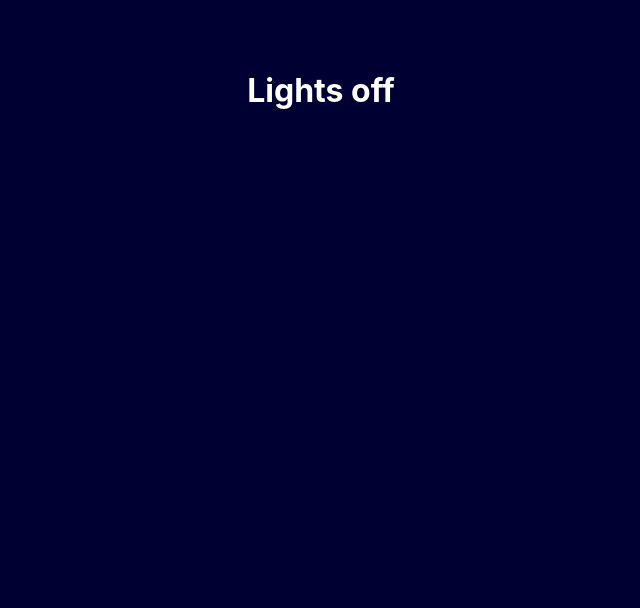
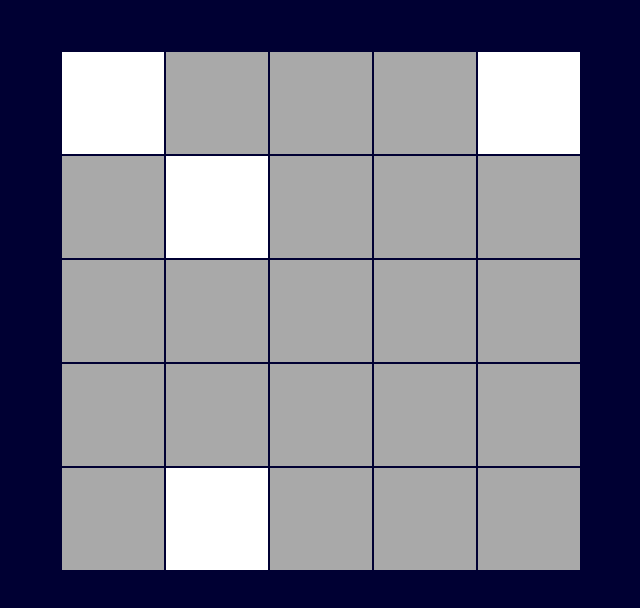
Before and after one commit to Brienyll/lights-off-r, a React (Create React App) app: page / in a window 1280 px wide. Shown: the top 608 px of the page, without its empty margins (319-959 px from the left). Built offline with nearby package versions, Linux system fonts and the light colour scheme.

Commit message:
added row cells to board

```diff
--- a/src/Board.js
+++ b/src/Board.js
@@ -90,8 +90,20 @@
   /** Render game board or winning message. */
 
   render() {
+    let tableBoard = [];
+    for (let y = 0; y < this.props.nrows; y++) {
+      let row = [];
+      for (let x = 0; x < this.props.ncols; x++) {
+        row.push(<Cell isLit={this.state.board[y][x]}/>)
+      }
+      tableBoard.push(<tr>{row}</tr>);
+    }
     return (
-      <h1>Lights off </h1>
+      <table className="Board">
+        <tbody>
+          {tableBoard}
+        </tbody>
+      </table>
     )
     // if the game is won, just show a winning msg & render nothing else
 
```
